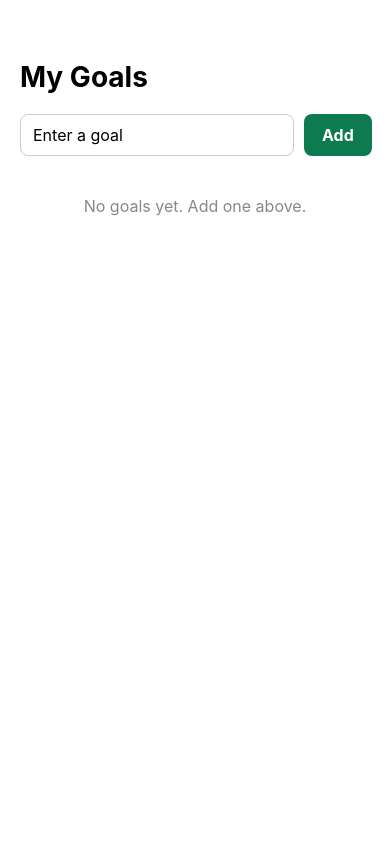
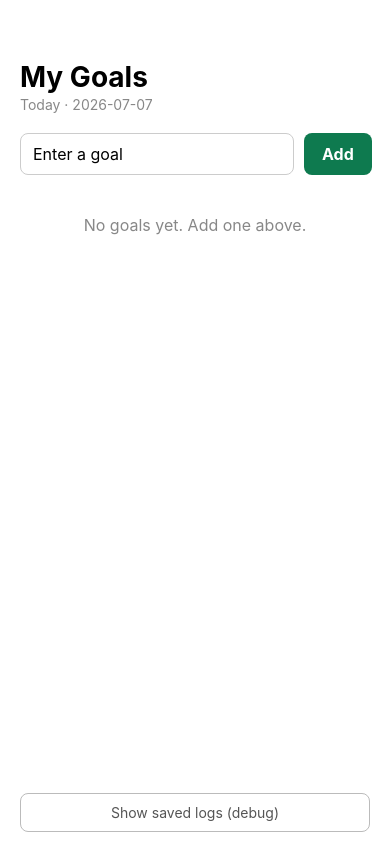
Before and after one commit to vivekkashyap17/Streaked, a React Native app: screen / in a window 390 px wide. Built offline with nearby package versions, Linux system fonts and the light colour scheme.

Commit message:
Add daily done-logging with per-goal checkboxes

```diff
--- a/App.tsx
+++ b/App.tsx
@@ -1,5 +1,6 @@
 import { useEffect, useState } from 'react';
 import {
+  Alert,
   FlatList,
   Pressable,
   StyleSheet,
@@ -10,59 +11,129 @@ import {
 import { StatusBar } from 'expo-status-bar';
 import AsyncStorage from '@react-native-async-storage/async-storage';
 
-// A single goal. For now we only need an id and a name
-// (no dates, streaks, or reminders yet).
+// A single goal. A goal only needs an id and a name
+// (no dates, streaks, or reminders here).
 type Goal = {
   id: string;
   name: string;
 };
 
-// The key we use to store the goals list on the device.
-const STORAGE_KEY = 'goals';
+// A daily log: whether one goal was done on one day.
+// There is at most one log per goal per day.
+// Past logs are never changed or deleted.
+type DailyLog = {
+  goalId: string;
+  date: string; // YYYY-MM-DD
+  done: boolean;
+};
+
+// Goals and logs are two separate stores on the device.
+const GOALS_KEY = 'goals';
+const LOGS_KEY = 'logs';
+
+// Today's date as YYYY-MM-DD, using the phone's local time.
+function todayString(): string {
+  const now = new Date();
+  const year = now.getFullYear();
+  const month = String(now.getMonth() + 1).padStart(2, '0');
+  const day = String(now.getDate()).padStart(2, '0');
+  return `${year}-${month}-${day}`;
+}
 
 export default function App() {
   // The text currently typed in the input box.
   const [text, setText] = useState('');
-  // The list of goals shown on screen.
+  // The list of goals.
   const [goals, setGoals] = useState<Goal[]>([]);
+  // Every daily log we have saved.
+  const [logs, setLogs] = useState<DailyLog[]>([]);
 
-  // Load the saved goals once, when the app starts.
+  const today = todayString();
+
+  // Load the saved goals and logs once, when the app starts.
   useEffect(() => {
-    AsyncStorage.getItem(STORAGE_KEY).then((stored) => {
-      if (stored !== null) {
-        setGoals(JSON.parse(stored));
-      }
+    AsyncStorage.getItem(GOALS_KEY).then((stored) => {
+      if (stored !== null) setGoals(JSON.parse(stored));
+    });
+    AsyncStorage.getItem(LOGS_KEY).then((stored) => {
+      if (stored !== null) setLogs(JSON.parse(stored));
     });
   }, []);
 
-  // Save a new goals list to the device AND update the screen.
+  // --- Goals: save, add, delete ---
+
   const saveGoals = async (newGoals: Goal[]) => {
     setGoals(newGoals);
-    await AsyncStorage.setItem(STORAGE_KEY, JSON.stringify(newGoals));
+    await AsyncStorage.setItem(GOALS_KEY, JSON.stringify(newGoals));
   };
 
-  // Add the typed goal to the list.
   const addGoal = () => {
     const name = text.trim();
-    if (name === '') {
-      return; // ignore empty input
-    }
-    const newGoal: Goal = {
-      id: Date.now().toString(), // simple unique id
-      name: name,
-    };
+    if (name === '') return; // ignore empty input
+    const newGoal: Goal = { id: Date.now().toString(), name };
     saveGoals([...goals, newGoal]);
     setText(''); // clear the input box
   };
 
-  // Remove a goal by its id.
   const deleteGoal = (id: string) => {
+    // Remove the goal, but keep its logs — history is never deleted.
     saveGoals(goals.filter((goal) => goal.id !== id));
+  };
+
+  // --- Logs: save, read today, tick/untick today ---
+
+  const saveLogs = async (newLogs: DailyLog[]) => {
+    setLogs(newLogs);
+    await AsyncStorage.setItem(LOGS_KEY, JSON.stringify(newLogs));
+  };
+
+  // Is this goal marked done for today?
+  const isDoneToday = (goalId: string): boolean => {
+    const log = logs.find((l) => l.goalId === goalId && l.date === today);
+    return log ? log.done : false;
+  };
+
+  // Tick or untick a goal for today. Only TODAY's log is ever touched;
+  // logs from previous days are left exactly as they are.
+  const toggleToday = (goalId: string) => {
+    const existing = logs.find(
+      (l) => l.goalId === goalId && l.date === today,
+    );
+
+    if (existing) {
+      // Flip done on today's log; every other log stays the same.
+      const newLogs = logs.map((l) =>
+        l.goalId === goalId && l.date === today ? { ...l, done: !l.done } : l,
+      );
+      saveLogs(newLogs);
+    } else {
+      // No log for today yet: add one, marked done.
+      const newLog: DailyLog = { goalId, date: today, done: true };
+      saveLogs([...logs, newLog]);
+    }
+  };
+
+  // --- Temporary debug button: show every saved log in a popup ---
+
+  const showAllLogs = () => {
+    if (logs.length === 0) {
+      Alert.alert('Saved logs', 'No logs yet.');
+      return;
+    }
+    // Turn each log into a readable line: date, tick mark, goal name.
+    const lines = logs.map((l) => {
+      const goal = goals.find((g) => g.id === l.goalId);
+      const name = goal ? goal.name : '(deleted goal)';
+      const mark = l.done ? '✓' : '✗'; // ✓ or ✗
+      return `${l.date}  ${mark}  ${name}`;
+    });
+    Alert.alert(`Saved logs (${logs.length})`, lines.join('\n'));
   };
 
   return (
     <View style={styles.container}>
       <Text style={styles.title}>My Goals</Text>
+      <Text style={styles.subtitle}>Today · {today}</Text>
 
       {/* Input row: type a goal and press Add */}
       <View style={styles.inputRow}>
@@ -78,16 +149,28 @@ export default function App() {
         </Pressable>
       </View>
 
-      {/* The list of goals, each with a delete button */}
+      {/* The list: tap a goal to tick it for today; Delete removes the goal */}
       <FlatList
         data={goals}
         keyExtractor={(goal) => goal.id}
         ListEmptyComponent={
           <Text style={styles.empty}>No goals yet. Add one above.</Text>
         }
-        renderItem={({ item }) => (
+        renderItem={({ item }) => {
+          const done = isDoneToday(item.id);
+          return (
             <View style={styles.goalRow}>
-            <Text style={styles.goalName}>{item.name}</Text>
+              <Pressable
+                style={styles.goalMain}
+                onPress={() => toggleToday(item.id)}
+              >
+                <View style={[styles.checkbox, done && styles.checkboxDone]}>
+                  {done && <Text style={styles.checkmark}>{'✓'}</Text>}
+                </View>
+                <Text style={[styles.goalName, done && styles.goalNameDone]}>
+                  {item.name}
+                </Text>
+              </Pressable>
               <Pressable
                 style={styles.deleteButton}
                 onPress={() => deleteGoal(item.id)}
@@ -95,8 +178,14 @@ export default function App() {
                 <Text style={styles.deleteButtonText}>Delete</Text>
               </Pressable>
             </View>
-        )}
+          );
+        }}
       />
+
+      {/* Temporary debug button — will be removed in a later phase */}
+      <Pressable style={styles.debugButton} onPress={showAllLogs}>
+        <Text style={styles.debugButtonText}>Show saved logs (debug)</Text>
+      </Pressable>
 
       <StatusBar style="auto" />
     </View>
@@ -113,6 +202,11 @@ const styles = StyleSheet.create({
   title: {
     fontSize: 28,
     fontWeight: 'bold',
+  },
+  subtitle: {
+    fontSize: 14,
+    color: '#888',
+    marginTop: 2,
     marginBottom: 20,
   },
   inputRow: {
@@ -149,10 +243,38 @@ const styles = StyleSheet.create({
     padding: 14,
     marginBottom: 10,
   },
+  goalMain: {
+    flexDirection: 'row',
+    alignItems: 'center',
+    flex: 1,
+    marginRight: 10,
+  },
+  checkbox: {
+    width: 26,
+    height: 26,
+    borderRadius: 6,
+    borderWidth: 2,
+    borderColor: '#0e7a4f',
+    marginRight: 12,
+    alignItems: 'center',
+    justifyContent: 'center',
+  },
+  checkboxDone: {
+    backgroundColor: '#0e7a4f',
+  },
+  checkmark: {
+    color: '#fff',
+    fontSize: 16,
+    fontWeight: 'bold',
+    lineHeight: 18,
+  },
   goalName: {
     fontSize: 16,
     flex: 1,
-    marginRight: 10,
+  },
+  goalNameDone: {
+    textDecorationLine: 'line-through',
+    color: '#888',
   },
   deleteButton: {
     backgroundColor: '#c0392b',
@@ -171,4 +293,16 @@ const styles = StyleSheet.create({
     textAlign: 'center',
     marginTop: 20,
   },
+  debugButton: {
+    borderWidth: 1,
+    borderColor: '#bbb',
+    borderRadius: 8,
+    paddingVertical: 10,
+    alignItems: 'center',
+    marginVertical: 12,
+  },
+  debugButtonText: {
+    color: '#555',
+    fontSize: 14,
+  },
 });
```
Lines whose indentation alone changed are shown as unchanged.
